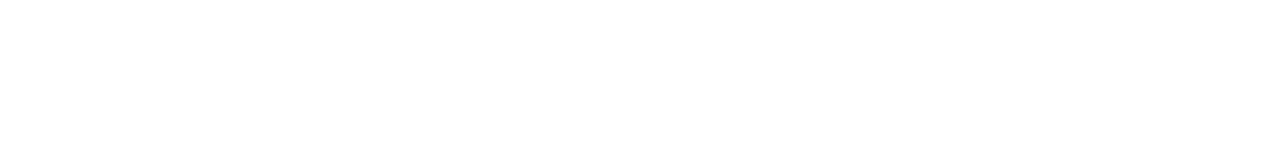
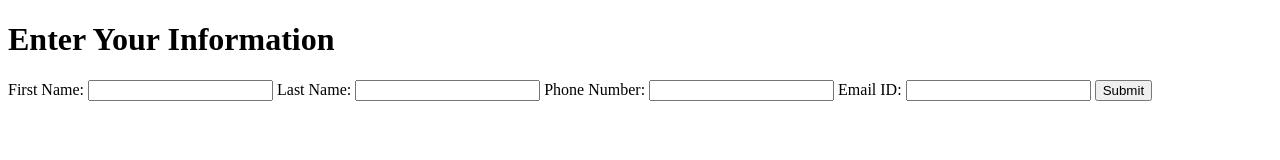
Before and after one commit to acciojob/form-login-2-MadhavBorkar, a website: page main.html in a window 1280 px wide. Drawn offline with Linux system fonts and the light colour scheme.

Commit message:
created a submission

```diff
--- a/main.html
+++ b/main.html
@@ -8,6 +8,23 @@
 
 <body>
 	<!-- the entire body must be written by student -->
+	 <h1>Enter Your Information</h1>
+    <form id="loginForm">
+        <label for="firstName">First Name:</label>
+        <input type="text" id="firstName" name="firstName" required>
+
+        <label for="lastName">Last Name:</label>
+        <input type="text" id="lastName" name="lastName" required>
+
+        <label for="phoneNumber">Phone Number:</label>
+        <input type="text" id="phoneNumber" name="phoneNumber" required>
+
+        <label for="email">Email ID:</label>
+        <input type="email" id="email" name="email" required>
+
+        <button type="button" onclick="submitForm()">Submit</button>
+    </form>
+
     <script type="text/javascript" src="./script.js">
 </script>
 
--- a/script.js
+++ b/script.js
@@ -1 +1,14 @@
 //your JS code here. If required.
+function submitForm() {
+    // Retrieve form data
+    const firstName = document.getElementById('firstName').value;
+    const lastName = document.getElementById('lastName').value;
+    const phoneNumber = document.getElementById('phoneNumber').value;
+    const email = document.getElementById('email').value;
+
+    // Construct the alert message with proper spacing
+    const alertMessage = `First Name: ${firstName} Last Name: ${lastName} Phone Number: ${phoneNumber} Email ID: ${email}`;
+
+    // Display the alert message
+    alert(alertMessage);
+}
```
